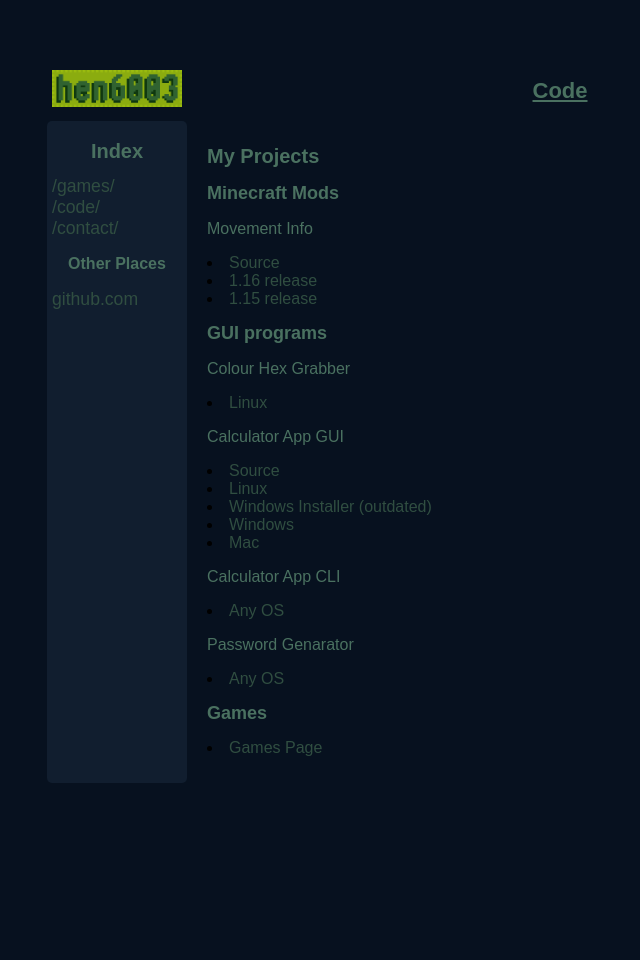
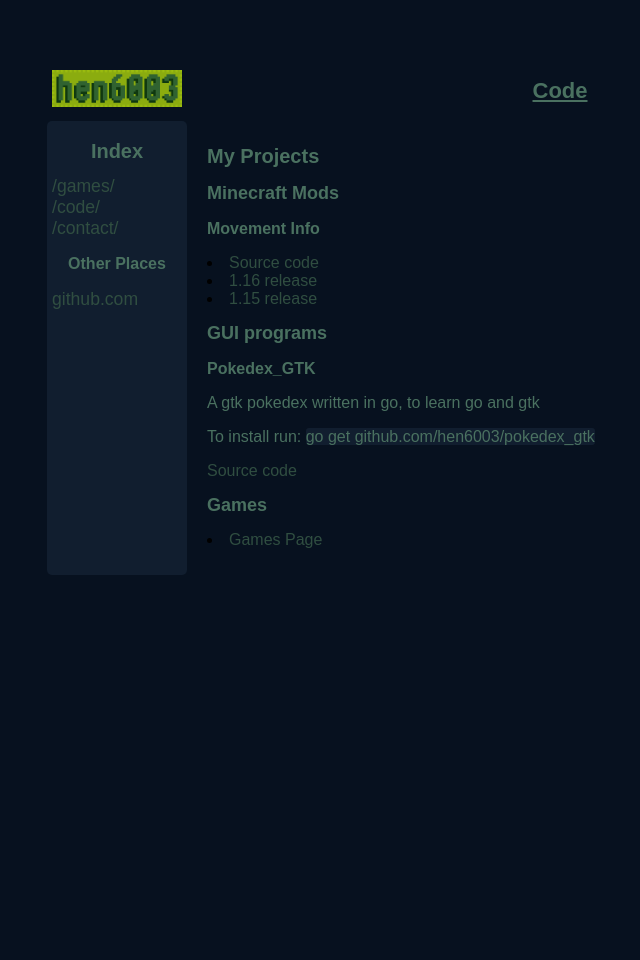
Before and after one commit to hen6003/hen6003.github.io, a Jekyll site: the page built from code/index.html, in a window 1280 px wide. Shown: the whole page, without its empty margins (155-795 px from the left). Built offline with Jekyll 4.4.1, drawn with Linux system fonts in a browser that asks for light colours.

Commit message:
update /code/

```diff
--- a/code/index.html
+++ b/code/index.html
@@ -7,25 +7,17 @@ title: Code
   <h2>Minecraft Mods</h2>
 
   <a></a>
-  <p>Movement Info</p>
-  <li><a href="https://github.com/hen6003/MovementInfo/">Source</a></li>
+  <h3>Movement Info</h3>
+  <li><a href="https://github.com/hen6003/MovementInfo/">Source code</a></li>
   <li><a href="https://github.com/hen6003/MovementInfo/releases/latest">1.16 release</a></li>
   <li><a href="https://github.com/hen6003/MovementInfo/tree/1.2.8">1.15 release</a></li>
 
   <a></a>
   <h2>GUI programs</h2>
-  <p>Colour Hex Grabber</p>
-  <li><a href="https://github.com/hen6003/grabc" target="_window">Linux</a></li>
-  <p>Calculator App GUI</p>
-  <li><a href="https://github.com/hen6003/Calc_GUI_python/tree/master/Calc-source">Source</a></li>
-  <li><a href="https://github.com/hen6003/Calc_GUI_python/tree/master/Calc-linux">Linux</a></li>
-  <li><a href="https://github.com/hen6003/Calc_GUI_python/blob/master/Calc-installer.exe" target="_window">Windows Installer (outdated)</a></li>
-  <li><a href="https://github.com/hen6003/Calc_GUI_python/tree/master/Calc-win" target="_window">Windows</a></li>
-  <li><a href="https://github.com/hen6003/Calc_GUI_python/tree/master/Calc-mac">Mac</a></li>
-  <p>Calculator App CLI</p>
-  <li><a href="https://github.com/hen6003/Python-calculator/tree/master">Any OS</a></li>
-  <p>Password Genarator</p>
-  <li><a href="https://github.com/hen6003/Python-Passwd-Gen">Any OS</a></li>
+  <h3>Pokedex_GTK</h3>
+  <p>A gtk pokedex written in go, to learn go and gtk</p>
+  <p>To install run: <n style="background-color: #111E2F; border-radius:3px;">go get github.com/hen6003/pokedex_gtk</n></p>
+  <a href="https://github.com/hen6003/Pokedex_GTK">Source code</a>
 
   <a></a>
   <h2>Games</h2>
```
